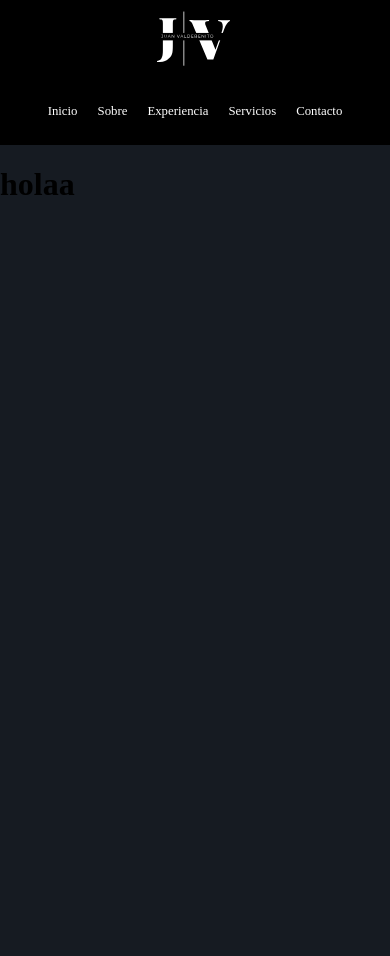
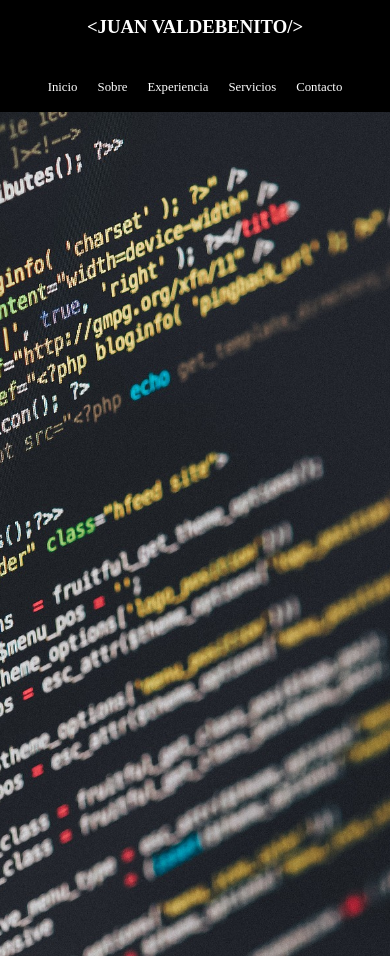
Before and after one commit to jotavaldivia/portafolio_virtual, a React (Vite) app: page /portafolio_virtual/experiencia in a window 390 px wide. Before the commit the page ends 844 px from the top, so only its background shows below. Built offline with nearby package versions, Linux system fonts and the light colour scheme.

Commit message:
add: banner component

```diff
--- /dev/null
+++ b/src/components/banner/Banner.module.css
@@ -0,0 +1,14 @@
+.container__banner {
+  width: 100%;
+  height: 100%;
+  position: absolute;
+  background-image: url(../../assets/images/banner1.jpg);
+  background-repeat: repeat-y;
+  background-size: cover;
+  background-position: center;
+}
+
+.banner {
+  width: 100%;
+  height: auto;
+}
--- /dev/null
+++ b/src/components/banner/Banner.tsx
@@ -0,0 +1,11 @@
+import banner1 from '../../assets/images/banner1.jpg';
+import style from './Banner.module.css';
+const Banner = () => {
+  return (
+    <div className={style.container__banner}>
+      <img src="" alt="" className={style.banner} />
+    </div>
+  );
+};
+
+export default Banner;
--- /dev/null
+++ b/src/components/banner/index.ts
@@ -0,0 +1 @@
+export { default as Banner } from './Banner';
--- a/src/components/index.ts
+++ b/src/components/index.ts
@@ -1,3 +1,4 @@
 export * from './navbar';
 export * from './greeting';
 export * from './messages';
+export * from './banner';
--- a/src/components/logo/Logo.tsx
+++ b/src/components/logo/Logo.tsx
@@ -1,9 +1,8 @@
-import logo from '../../assets/images/Logo.svg';
 import style from './logo.module.css';
 const Logo = () => {
   return (
     <div className={style.logo}>
-      <img width={120} src={logo} alt="" />;
+      <h3 className={style.text}>{'<JUAN VALDEBENITO/>'}</h3>
     </div>
   );
 };
--- a/src/components/logo/logo.module.css
+++ b/src/components/logo/logo.module.css
@@ -1,9 +1,10 @@
+.text {
+  color: white;
+  margin: 1rem;
+}
 @media (max-width: 800px) {
   .logo {
     display: flex;
-    justify-content: center;
-  }
-  .logo img {
-    width: 20%;
+    justify-content: space-around;
   }
 }
--- a/src/components/messages/messages.module.css
+++ b/src/components/messages/messages.module.css
@@ -55,6 +55,7 @@
   border-radius: 50px;
   background-color: rgb(255, 255, 255);
   border: #fff;
+  z-index: 1;
 }
 
 @media (max-width: 800px) {
--- a/src/components/navbar/navbar.module.css
+++ b/src/components/navbar/navbar.module.css
@@ -2,6 +2,7 @@
   background-color: black;
   display: flex;
   justify-content: space-around;
+  height: 3rem;
 }
 
 .menu {
@@ -28,6 +29,7 @@
   }
   .navbar {
     flex-direction: column;
+    height: 7rem;
   }
 
   .menu {
--- a/src/pages/layouts/Layout.tsx
+++ b/src/pages/layouts/Layout.tsx
@@ -1,9 +1,10 @@
-import { Navbar } from '../../components';
+import { Navbar, Banner } from '../../components';
 import { Outlet } from 'react-router-dom';
 const Layout = () => {
   return (
     <div>
       <Navbar />
+      <Banner />
       <Outlet />
     </div>
   );
```
Also changed, not shown: src/assets/images/banner1.jpg (added).
